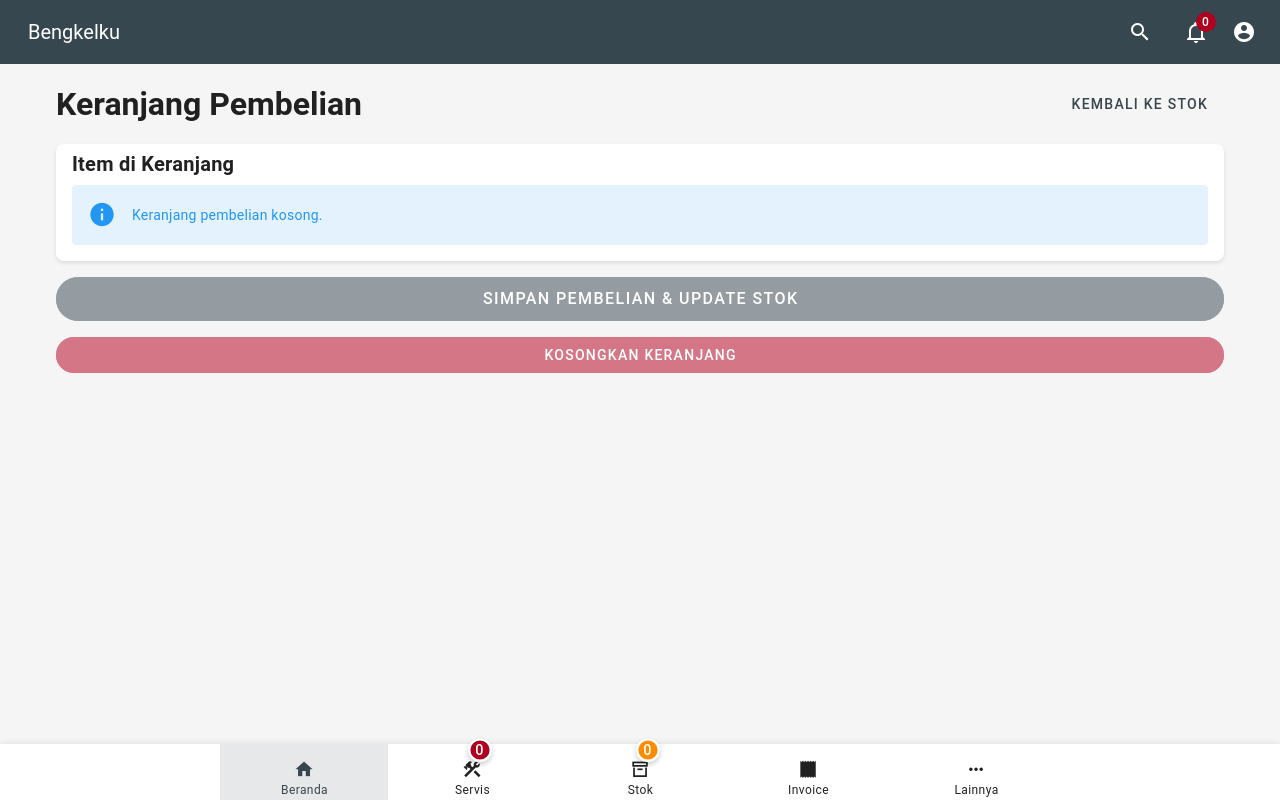
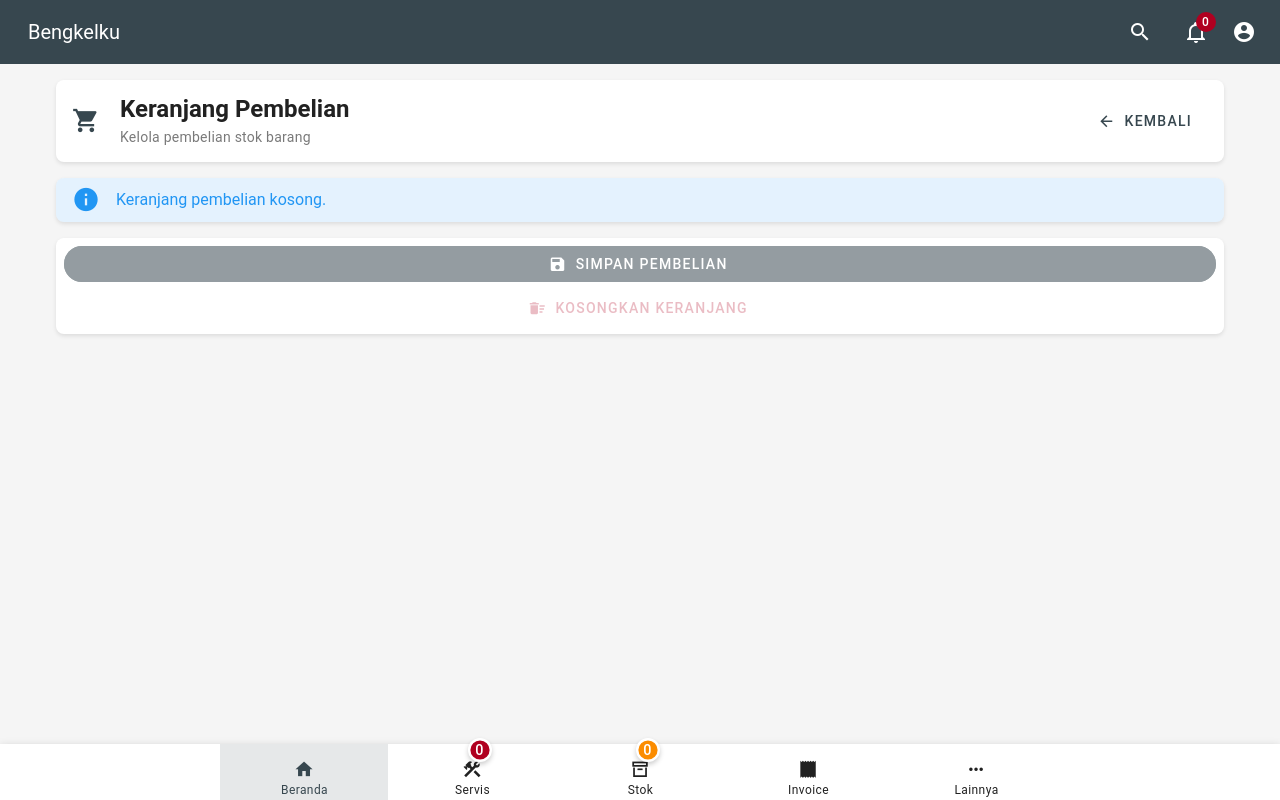
Before and after one commit to widiyanata/bengkel, a Vue app in the folder bengkelku-mobile/: page /keranjang-pembelian in a window 1280 px wide. Built offline with nearby package versions, Linux system fonts and the light colour scheme.

Commit message:
UI cart belanja

```diff
--- a/bengkelku-mobile/src/views/PurchaseCartPage.vue
+++ b/bengkelku-mobile/src/views/PurchaseCartPage.vue
@@ -1,95 +1,178 @@
 <template>
   <v-container>
-    <div class="d-flex justify-space-between align-center mb-4">
-      <h1>Keranjang Pembelian</h1>
-      <v-btn variant="text" @click="goBackToStock">Kembali ke Stok</v-btn>
-    </div>
+    <!-- Modern Header -->
+    <v-card class="mb-4" variant="flat">
+      <v-card-item>
+        <template v-slot:prepend>
+          <v-icon size="large" icon="mdi-cart" color="primary" class="me-3"></v-icon>
+        </template>
+        <v-card-title class="text-h5">Keranjang Pembelian</v-card-title>
+        <v-card-subtitle>Kelola pembelian stok barang</v-card-subtitle>
 
-    <v-card variant="flat" class="mb-4" density="compact"> <!-- Added density -->
-      <v-card-title>Item di Keranjang</v-card-title>
-      <v-card-text>
-        <v-list lines="two" v-if="cartItems.length > 0" density="compact"> <!-- Added density -->
-          <!-- Removed unused 'index' from v-for -->
-          <v-list-item v-for="item in cartItems" :key="item.itemId">
-            <v-list-item-title class="font-weight-bold text-subtitle-1 mb-1">{{ item.nama }}</v-list-item-title>
-            <v-list-item-subtitle class="mt-1">
-              <v-row dense align="center">
-                <v-col cols="4" sm="3">
-                  <v-text-field v-model.number="item.jumlahBeli" label="Jumlah" type="number" min="1" density="compact"
-                    variant="flat" hide-details
-                    @change="updateCartItemQuantity(item.itemId, $event.target.value)"></v-text-field>
+        <template v-slot:append>
+          <v-btn variant="text" @click="goBackToStock" prepend-icon="mdi-arrow-left">
+            Kembali
+          </v-btn>
+        </template>
+      </v-card-item>
+    </v-card>
+
+    <!-- Cart Items -->
+    <v-card variant="flat" class="mb-4">
+      <v-list v-if="cartItems.length > 0" density="compact">
+        <v-list-item v-for="item in cartItems" :key="item.itemId" class="mb-1">
+          <template v-slot:prepend>
+            <v-icon icon="mdi-package-variant" color="primary"></v-icon>
+          </template>
+
+          <v-list-item-title class="font-weight-medium">{{ item.nama }}</v-list-item-title>
+
+          <v-list-item-subtitle>
+            <v-row dense align="center" class="mt-1">
+              <v-col cols="4">
+                <v-text-field
+                  v-model.number="item.jumlahBeli"
+                  label="Jumlah"
+                  type="number"
+                  min="1"
+                  density="compact"
+                  variant="outlined"
+                  hide-details
+                  @change="updateCartItemQuantity(item.itemId, $event.target.value)"
+                ></v-text-field>
               </v-col>
               <v-col cols="1" class="text-center">{{ item.satuan }}</v-col>
-                <v-col cols="5" sm="4">
-                  <v-text-field v-model.number="item.hargaBeli" label="Harga Beli" type="number" min="0" prefix="Rp"
-                    density="compact" variant="flat" hide-details
-                    @change="updateCartItemPrice(item.itemId, $event.target.value)"></v-text-field>
+              <v-col cols="5">
+                <v-text-field
+                  v-model.number="item.hargaBeli"
+                  label="Harga"
+                  type="number"
+                  min="0"
+                  prefix="Rp"
+                  density="compact"
+                  variant="outlined"
+                  hide-details
+                  @change="updateCartItemPrice(item.itemId, $event.target.value)"
+                ></v-text-field>
               </v-col>
-                <v-col cols="2" sm="1" class="text-right">
-                  <v-btn icon="mdi-delete-outline" variant="text" color="error" size="small"
-                    @click="removeItemFromCart(item.itemId)"></v-btn>
+              <v-col cols="2" class="text-right">
+                <v-btn
+                  icon="mdi-delete"
+                  variant="text"
+                  color="error"
+                  density="compact"
+                  @click="removeItemFromCart(item.itemId)"
+                ></v-btn>
               </v-col>
             </v-row>
           </v-list-item-subtitle>
         </v-list-item>
+
+        <v-divider class="my-2"></v-divider>
+
+        <v-list-item class="justify-end">
+          <div class="text-h6">Total: {{ formatCurrency(cartSubtotal) }}</div>
+        </v-list-item>
       </v-list>
-        <v-alert v-else type="info" variant="tonal">Keranjang pembelian kosong.</v-alert>
-      </v-card-text>
-      <v-divider v-if="cartItems.length > 0"></v-divider>
-      <v-card-text v-if="cartItems.length > 0" class="text-right">
-        <strong>Subtotal: {{ formatCurrency(cartSubtotal) }}</strong>
-      </v-card-text>
+
+      <v-alert v-else type="info" variant="tonal" density="compact">
+        Keranjang pembelian kosong.
+      </v-alert>
     </v-card>
 
-    <!-- Purchase Details Form (Supplier, Nota, Date) -->
-    <v-card variant=""  class="mb-4" v-if="cartItems.length > 0" density="compact"> <!-- Added density -->
-      <v-card-title>Detail Pembelian Final</v-card-title>
+    <!-- Purchase Details -->
+    <v-card v-if="cartItems.length > 0" variant="flat" class="mb-4">
       <v-card-text>
-        <v-text-field v-model="purchaseDetails.tanggal" label="Tanggal Pembelian*" type="date" required
-          variant="flat" density="compact" class="mb-1"></v-text-field> <!-- Added density -->
-        <v-text-field v-model="purchaseDetails.supplier" label="Supplier (Opsional)" variant="flat"
-          density="compact" class="mb-1"></v-text-field> <!-- Added density -->
-        <v-text-field v-model="purchaseDetails.noNota" label="Nomor Nota/Invoice (Opsional)" variant="flat"
-          density="compact" class="mb-1"></v-text-field> <!-- Added density -->
-        <div class="text-h6 mt-3"><strong>Total Pembelian: {{ formatCurrency(cartSubtotal) }}</strong></div>
+        <v-row dense>
+          <v-col cols="12">
+            <v-text-field
+              v-model="purchaseDetails.tanggal"
+              label="Tanggal Pembelian*"
+              type="date"
+              required
+              variant="outlined"
+              density="compact"
+            ></v-text-field>
+          </v-col>
+          <v-col cols="12" sm="6">
+            <v-text-field
+              v-model="purchaseDetails.supplier"
+              label="Supplier"
+              variant="outlined"
+              density="compact"
+              placeholder="Opsional"
+            ></v-text-field>
+          </v-col>
+          <v-col cols="12" sm="6">
+            <v-text-field
+              v-model="purchaseDetails.noNota"
+              label="Nomor Nota/Invoice"
+              variant="outlined"
+              density="compact"
+              placeholder="Opsional"
+            ></v-text-field>
+          </v-col>
+        </v-row>
       </v-card-text>
     </v-card>
 
     <!-- Action Buttons -->
-    <v-btn color="primary" size="large" block @click="finalizePurchase" :disabled="cartItems.length === 0"
-      :loading="isSaving">
-      Simpan Pembelian & Update Stok
+    <v-card variant="flat" class="pa-2">
+      <v-row dense>
+        <v-col cols="12">
+          <v-btn
+            color="primary"
+            block
+            @click="finalizePurchase"
+            :disabled="cartItems.length === 0"
+            :loading="isSaving"
+            prepend-icon="mdi-content-save"
+          >
+            Simpan Pembelian
           </v-btn>
-    <v-btn color="error" variant="flat" block class="mt-4" @click="confirmClearCart"
-      :disabled="cartItems.length === 0">
+        </v-col>
+        <v-col cols="12">
+          <v-btn
+            color="error"
+            variant="text"
+            block
+            @click="confirmClearCart"
+            :disabled="cartItems.length === 0"
+            prepend-icon="mdi-delete-sweep"
+          >
             Kosongkan Keranjang
           </v-btn>
+        </v-col>
+      </v-row>
+    </v-card>
 
-    <!-- Clear Cart Confirmation Dialog -->
-    <v-dialog v-model="showClearCartConfirmDialog" persistent max-width="400px">
+    <!-- Clear Cart Dialog -->
+    <v-dialog v-model="showClearCartConfirmDialog" persistent max-width="400">
       <v-card>
-        <v-card-title class="text-h5 warning--text">Konfirmasi Kosongkan</v-card-title>
+        <v-card-title class="text-h6">Konfirmasi Kosongkan</v-card-title>
         <v-card-text>
           Apakah Anda yakin ingin menghapus semua item dari keranjang pembelian?
         </v-card-text>
         <v-card-actions>
           <v-spacer></v-spacer>
-          <v-btn color="grey darken-1" variant="text" @click="showClearCartConfirmDialog = false">Batal</v-btn>
-          <v-btn color="warning" variant="flat" @click="executeClearCart">Ya, Kosongkan</v-btn>
+          <v-btn variant="text" @click="showClearCartConfirmDialog = false">Batal</v-btn>
+          <v-btn color="error" @click="executeClearCart">Ya, Kosongkan</v-btn>
         </v-card-actions>
       </v-card>
     </v-dialog>
 
-    <!-- Snackbar for Notifications -->
-    <v-snackbar v-model="snackbar" :timeout="3000" :color="snackbarColor" location="top right">
+    <!-- Snackbar -->
+    <v-snackbar
+      v-model="snackbar"
+      :timeout="3000"
+      :color="snackbarColor"
+      location="top"
+    >
       {{ snackbarText }}
       <template v-slot:actions>
-        <v-btn color="white" variant="text" @click="snackbar = false">
-          Tutup
-        </v-btn>
+        <v-btn variant="text" @click="snackbar = false">Tutup</v-btn>
       </template>
     </v-snackbar>
-
   </v-container>
 </template>
 
@@ -248,5 +331,27 @@ function goBackToStock() {
 </script>
 
 <style scoped>
-/* Add specific styles if needed */
+.v-list-item {
+  border-radius: 8px;
+  transition: background-color 0.2s ease;
+}
+
+.v-list-item:hover {
+  background-color: rgb(var(--v-theme-surface-variant));
+}
+
+.v-text-field :deep(.v-field__input) {
+  min-height: 36px !important;
+}
+
+/* Mobile optimizations */
+@media (max-width: 600px) {
+  .v-card-title {
+    font-size: 1.25rem !important;
+  }
+
+  .v-card-subtitle {
+    font-size: 0.875rem !important;
+  }
+}
 </style>
```
Lines whose indentation alone changed are shown as unchanged.
